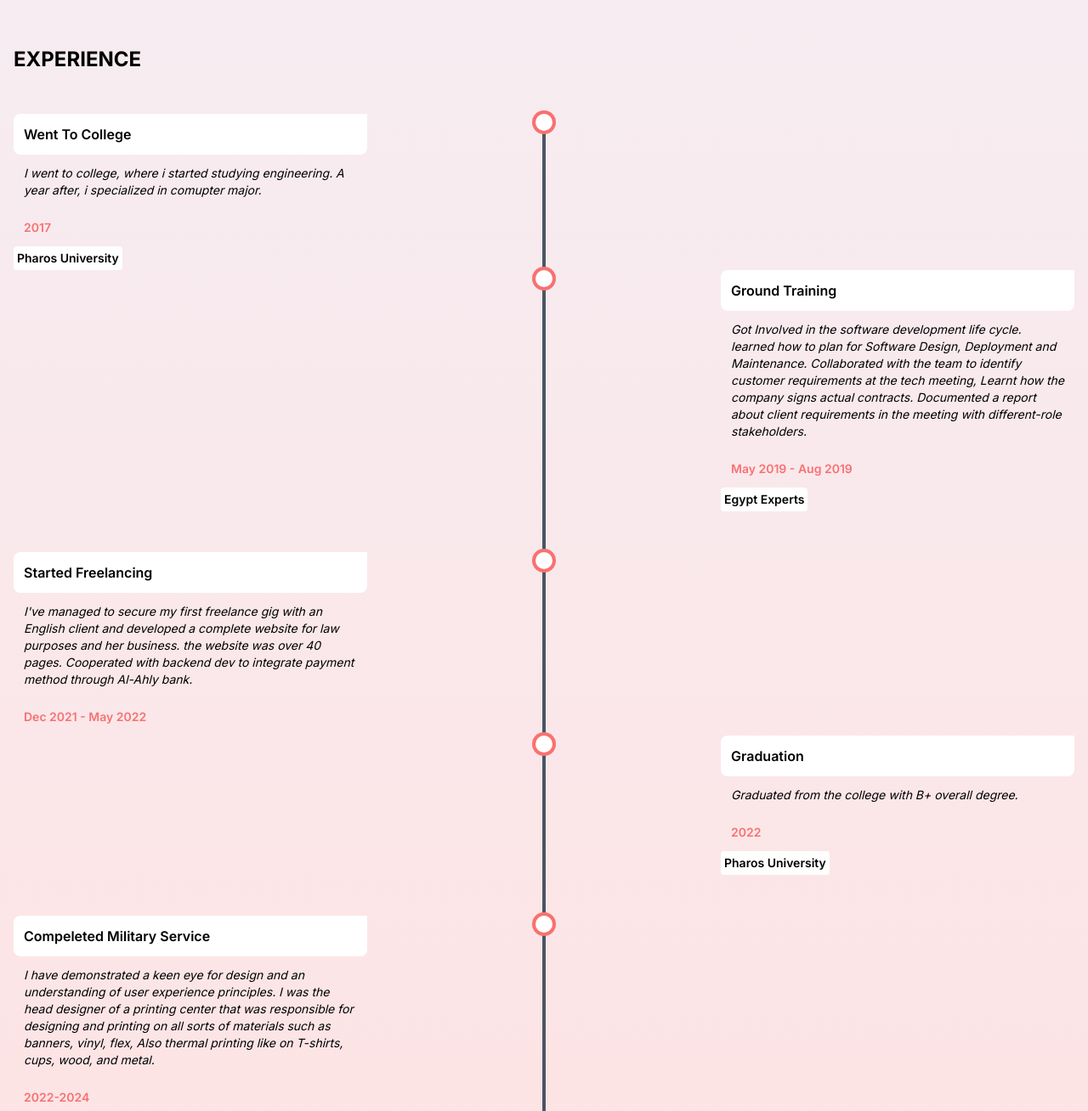
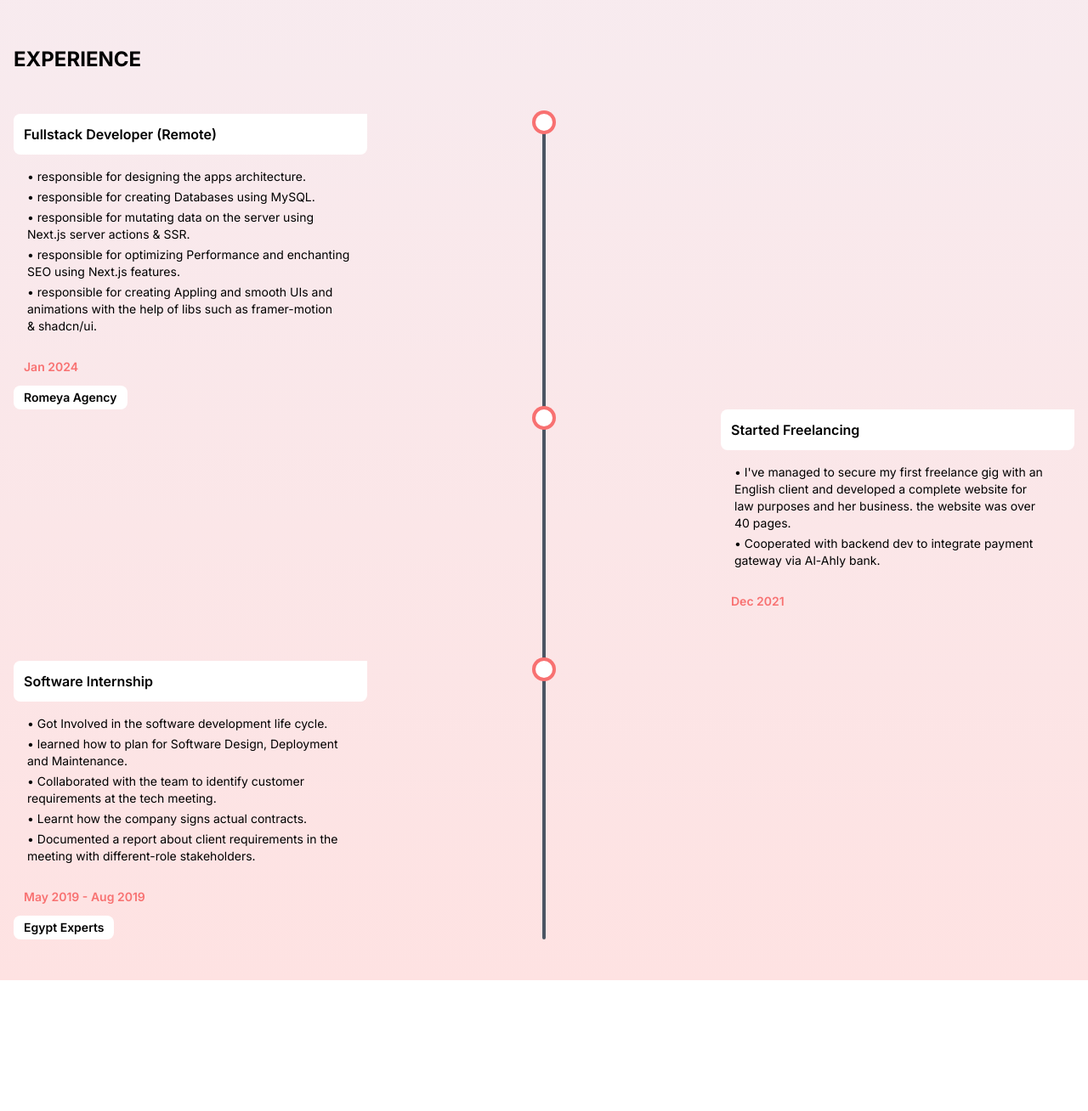
Before and after one commit to Nyctophilus/portfolio-24, a Next.js app: page /about in a window 1280 px wide. Shown: the part 1488-2796 px from the top of the page at 85% size. After the commit the page ends 2642 px from the top, so only its background shows below. Built offline with nearby package versions, Linux system fonts and the light colour scheme.

Commit message:
fix scroll iusse & update skills and exp sections

```diff
--- a/src/app/about/page.js
+++ b/src/app/about/page.js
@@ -121,8 +121,8 @@ const AboutPage = () => {
               whileInView={{ x: 0 }}
               transition={{ duration: 1 }}
             >
-              {exp.map((e) => (
-                <ExpItem key={e.title + e.desc} {...e} />
+              {exp.map((e, i) => (
+                <ExpItem key={e.title + e.desc} i={i} {...e} />
               ))}
             </motion.div>
           </div>
--- a/src/app/globals.css
+++ b/src/app/globals.css
@@ -5,7 +5,6 @@
 
 :root{
   --primary: white;
-
 }
 
 
@@ -25,12 +24,6 @@
 ::-webkit-scrollbar-track {
   @apply bg-blue-100 dark:bg-slate-950
 }
-
-html{
-  @apply snap-y snap-proximity
-}
-
-
 
 .btn {
   @apply capitalize px-5 py-2 border ring-1 ring-black dark:invert rounded-xl text-black bg-white hover:bg-black hover:text-white duration-300;
--- a/src/components/expItem.js
+++ b/src/components/expItem.js
@@ -2,7 +2,7 @@
 import { motion } from "framer-motion";
 import { useEffect, useState } from "react";
 
-const ExpItem = ({ align, title, desc, date, company }) => {
+const ExpItem = ({ i, title, desc, date, company }) => {
   const [mob, setMob] = useState(true);
 
   useEffect(() => {
@@ -14,10 +14,16 @@ const ExpItem = ({ align, title, desc, date, company }) => {
       <div className="bg-white dark:text-black p-3 font-semibold rounded-b-lg rounded-s-lg capitalize">
         {title}
       </div>
-      <div className="p-3 text-sm italic">{desc}</div>
+      <div className="flex gap-1 flex-col my-4 px-4 text-pretty">
+        {desc.map((d) => (
+          <div key={d} className="text-sm">
+            • {d}
+          </div>
+        ))}
+      </div>
       <div className="p-3 text-red-400 text-sm font-semibold">{date}</div>
       {company && (
-        <div className="p-1 rounded bg-white dark:text-black text-sm font-semibold w-fit">
+        <div className="py-1 px-3 rounded-lg bg-white dark:text-black text-sm font-semibold w-fit">
           {company}
         </div>
       )}
@@ -32,7 +38,7 @@ const ExpItem = ({ align, title, desc, date, company }) => {
       className="flex justify-between h-fit"
     >
       {/* LEFT */}
-      {!mob && <div className="w-1/3">{align === "left" && exp}</div>}
+      {!mob && <div className="w-1/3">{i % 2 === 0 && exp}</div>}
       {/* CENTER */}
       <div className="w-1/6 flex justify-center">
         <div className="w-1 h-full bg-gray-600 rounded relative">
@@ -41,7 +47,7 @@ const ExpItem = ({ align, title, desc, date, company }) => {
       </div>
       {/* RIGHT */}
       <div className={`${mob ? "w-5/6" : "w-1/3"} pb-12`}>
-        {mob ? exp : align === "right" && exp}
+        {mob ? exp : i % 2 !== 0 && exp}
       </div>
     </motion.div>
   );
--- a/src/components/skill.js
+++ b/src/components/skill.js
@@ -4,7 +4,7 @@ const Skill = ({ skill, i, portfolio }) => {
   return (
     <motion.div
       key={skill}
-      className={`rounded-lg p-2 text-sm cursor-pointer ${
+      className={`capitalize rounded-lg p-2 text-sm cursor-pointer ${
         portfolio ? "dark:invert" : ""
       } bg-black text-white hover:bg-white hover:text-black`}
       whileInView={{
--- a/src/static-data.js
+++ b/src/static-data.js
@@ -6,12 +6,15 @@ export const links = [
 ];
 
 export const skills = [
-  "mongoose",
+  "MySQL",
   "nextjs",
   "react",
-  "node.js",
-  "express.Js",
+  "nodejs",
+  "expressjs",
+  "mongoose",
+  "REST APIs",
   "redux",
+  "tailwind",
   "typescript",
   "framer-motion",
   "shadcnUI",
@@ -29,46 +32,37 @@ export const skills = [
 
 export const exp = [
   {
-    align: "left",
-    title: "Went To College",
-    desc: "I went to college, where i started studying engineering. A year after, i specialized in comupter major.",
-    date: "2017",
-    company: "Pharos University",
+    title: "Fullstack Developer (remote)",
+    desc: [
+      "responsible for designing the apps architecture.",
+      "responsible for creating Databases using MySQL.",
+      "responsible for mutating data on the server using Next.js server actions & SSR.",
+      "responsible for optimizing Performance and enchanting SEO using Next.js features.",
+      "responsible for creating Appling and smooth UIs and animations with the help of libs such as framer-motion & shadcn/ui.",
+    ],
+    date: "Jan 2024",
+    company: "Romeya Agency",
   },
   {
-    align: "right",
-    title: "Ground Training",
-    desc: "Got Involved in the software development life cycle. learned how to plan for Software Design, Deployment and Maintenance. Collaborated with the team to identify customer requirements at the tech meeting, Learnt how the company signs actual contracts. Documented a report about client requirements in the meeting with different-role stakeholders.",
-    date: "May 2019 - Aug 2019",
-    company: "Egypt Experts",
-  },
-  {
-    align: "left",
     title: "Started freelancing",
-    desc: "I've managed to secure my first freelance gig with an English client and developed a complete website for law purposes and her business. the website was over 40 pages. Cooperated with backend dev to integrate payment method through Al-Ahly bank.",
-    date: "Dec 2021 - May 2022",
+    desc: [
+      "I've managed to secure my first freelance gig with an English client and developed a complete website for law purposes and her business. the website was over 40 pages.",
+      "Cooperated with backend dev to integrate payment gateway via Al-Ahly bank.",
+    ],
+    date: "Dec 2021",
     company: "",
   },
   {
-    align: "right",
-    title: "Graduation",
-    desc: "Graduated from the college with B+ overall degree.",
-    date: "2022",
-    company: "Pharos University",
-  },
-  {
-    align: "left",
-    title: "Compeleted military service",
-    desc: "I have demonstrated a keen eye for design and an understanding of user experience principles. I was the head designer of a printing center that was responsible for designing and printing on all sorts of materials such as banners, vinyl, flex, Also thermal printing like on T-shirts, cups, wood, and metal.",
-    date: "2022-2024",
-    company: "",
-  },
-  {
-    align: "right",
-    title: "continue my freelancing journey",
-    desc: "I have successfully managed to earn 2 gigs with 2 clients. One is English doing upgrades upon my previous work for her. Another one is Saudi Steel company requires a portfolio webpage for their affairs. ",
-    date: "Jan 2024",
-    company: "",
+    title: "Software Internship",
+    desc: [
+      "Got Involved in the software development life cycle.",
+      "learned how to plan for Software Design, Deployment and Maintenance.",
+      "Collaborated with the team to identify customer requirements at the tech meeting.",
+      "Learnt how the company signs actual contracts.",
+      "Documented a report about client requirements in the meeting with different-role stakeholders.",
+    ],
+    date: "May 2019 - Aug 2019",
+    company: "Egypt Experts",
   },
 ];
 
@@ -168,7 +162,7 @@ export const projects = [
   {
     id: 7,
     title: "my old Portfolio",
-    description: `y personal portfolio. I've tried to gather all the tricks & workarounds I learned so far, So it will serve as a showcase of my present skills! ,and my ability of build from scratch.`,
+    description: `my personal portfolio. I've tried to gather all the tricks & workarounds I learned so far, So it will serve as a showcase of my present skills! ,and my ability of build from scratch.`,
     image:
       "https://nyctophilus.github.io/Portfolio/assets/images/portfolio/Portfolio.webp",
     gitUrl: "https://github.com/Nyctophilus/Portfolio",
```
